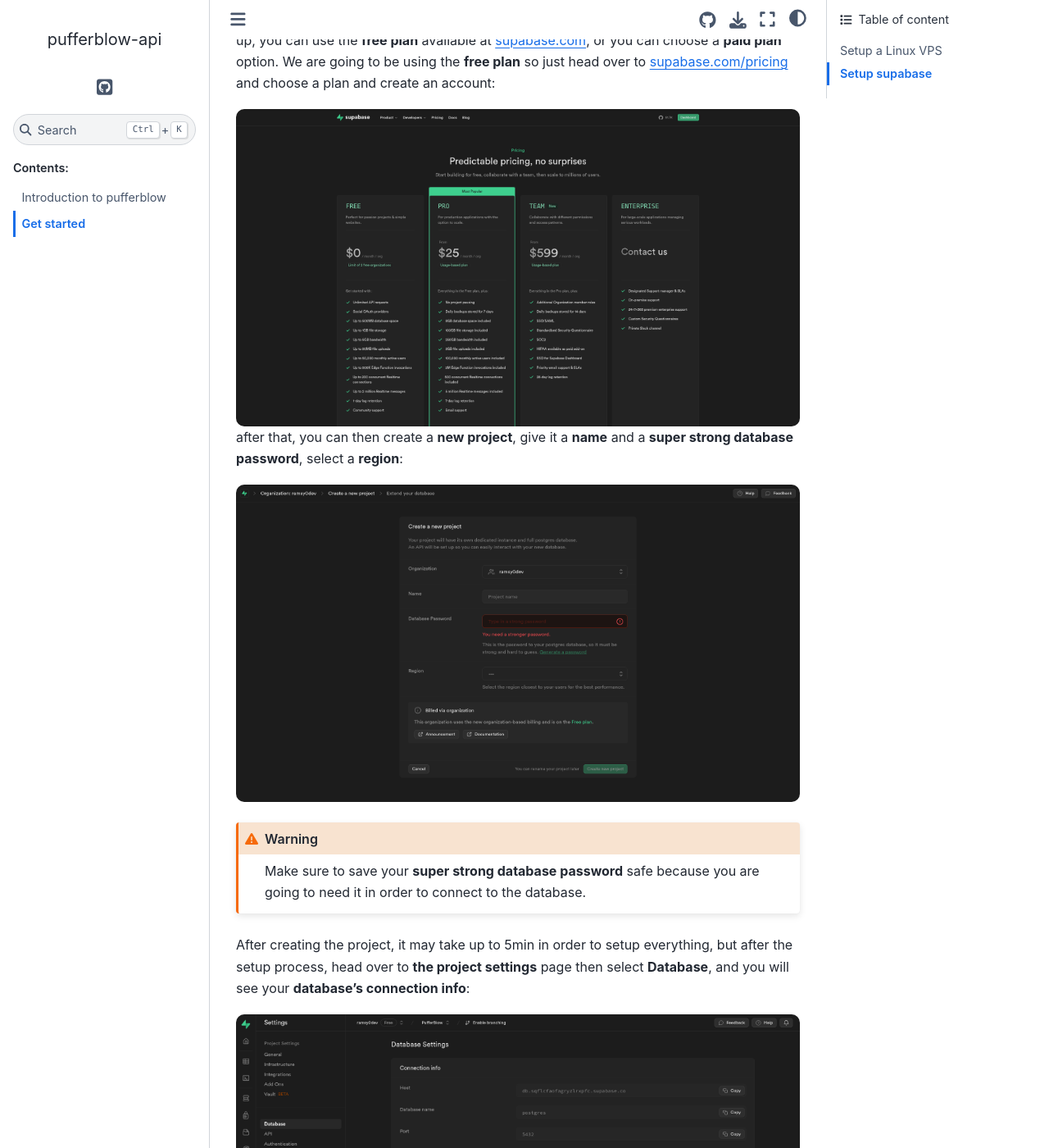
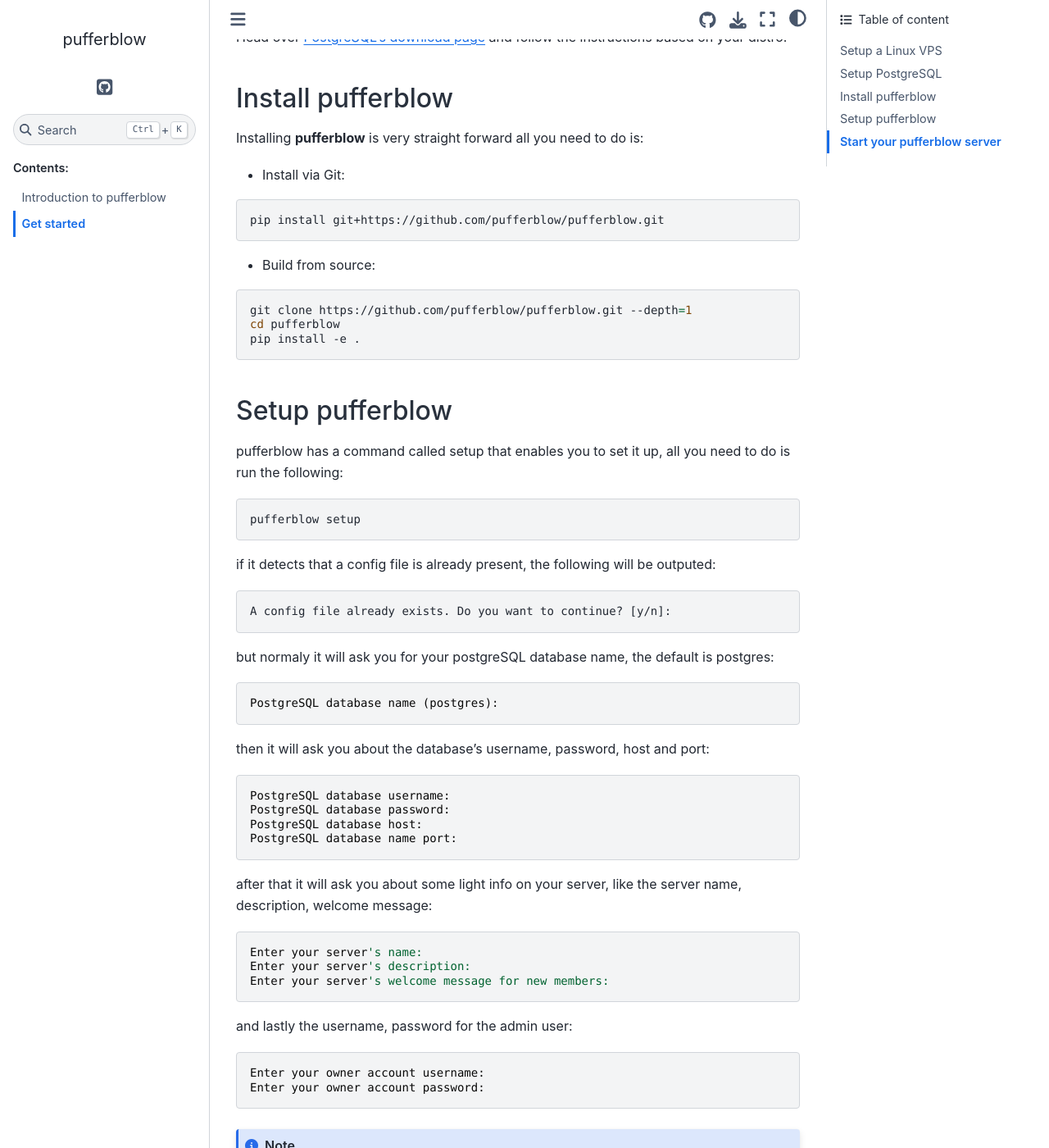
Before and after one commit to PufferBlow/pufferblow, a Sphinx documentation site: the page built from docs/get_started.rst, in a window 1280 px wide and 1400 px high, scrolled down 528 px. Shown: the whole window at 82% size. Built offline with Sphinx 7.4.7 and the Sphinx Book theme 1.1.4, drawn with Linux system fonts in a browser that asks for light colours; some of the changed text lies outside the part shown.

Commit message:
Update docs

```diff
--- a/docs/conf.py
+++ b/docs/conf.py
@@ -6,8 +6,8 @@
 # -- Project information -----------------------------------------------------
 # https://www.sphinx-doc.org/en/master/usage/configuration.html#project-information
 
-project = 'pufferblow-api'
-copyright = '2024, ramsy0dev'
+project = 'pufferblow'
+copyright = '2025, ramsy0dev'
 author = 'ramsy0dev'
 release = '0.0.1-beta'
 
@@ -30,20 +30,20 @@
 ]
 html_static_path = ['_static']
 
-html_title = "pufferblow-api"
+html_title = "pufferblow"
 html_favicon = "_static/favicon.ico"
 html_theme_options = {
     "use_download_button": True, # Allow users to download the current page in different formats
     "icon_links": [
         {
             "name": "GitHub",
-            "url": "https://github.com/PufferBlow/pufferblow-api",
+            "url": "https://github.com/PufferBlow/pufferblow",
             "icon": "fa-brands fa-square-github",
             "type": "fontawesome",
         }
     ],
     "icon_links_label": "Quick Links",
-    "repository_url": "https://github.com/PufferBlow/pufferblow-api",
+    "repository_url": "https://github.com/PufferBlow/pufferblow",
     "repository_branch": "docs",
     "path_to_docs": "./docs",
     "use_repository_button": True,
--- a/docs/get_started.rst
+++ b/docs/get_started.rst
@@ -3,7 +3,10 @@
 Get started
 ===============
 
-To get started on hosting your own `pufferblow <https://github.com/PufferBlow/pufferblow>`__ server, you will need to first setup a VPS (or you can try and host it on your local network using a spare laptop or even on your current machine), than you will need to setup `supabase <https://supabase.com>`__.
+To get started on hosting your own `pufferblow <https://github.com/PufferBlow/pufferblow>`__ server, you will need the following:
+
+* Linux VPS
+* PostgreSQL
 
 Setup a Linux VPS
 =================
@@ -13,32 +16,84 @@
 * `Oracle's Free tier <https://www.oracle.com/cloud/free>`_
 * `Contabo <https://contabo.com/en/>`_
 
-Setup supabase
-==============
+Setup PostgreSQL
+================
 
-Supabase is a Firebase alternative that is open-source, which is why we are using.
-To set it up, you can use the **free plan** available at `supabase.com <https://supabase.com>`__, or you can choose a **paid plan** option.
-We are going to be using the **free plan** so just head over to `supabase.com/pricing <https://supabase.com/pricing>`__ and choose a plan and create an account:
+Head over `PostgreSQL's download page <https://www.postgresql.org/download/>`_ and follow the instructions based on your distro.
 
-.. image:: ./_static/images/supabase-pricing.png
-    :class: image-style
-    :alt: Supabase pricing plans
+Install pufferblow
+=====================
 
+Installing **pufferblow** is very straight forward all you need to do is:
 
-after that, you can then create a **new project**, give it a **name** and a **super strong database password**, select a **region**:
+* Install via Git:
 
-.. image:: ./_static/images/supabase-new-project.png
-    :class: image-style
-    :alt: Supabase create a new project
+.. code-block:: bash
 
-.. warning::
+    pip install git+https://github.com/pufferblow/pufferblow.git
 
-    Make sure to save your **super strong database password** safe because you are going to need it in order to connect to the database.
+* Build from source:
 
-After creating the project, it may take up to 5min in order to setup everything, but after the setup process, head over to **the project settings** page then select **Database**, and you will see your **database's connection info**:
+.. code-block:: bash
 
-.. image:: ./_static/images/supabase-project-database-connection-info.png
-    :class: image-style
-    :alt: Supabase project's database connection info
+    git clone https://github.com/pufferblow/pufferblow.git --depth=1
+    cd pufferblow
+    pip install -e .
 
-make sure to save them in a text file because we're going to need them when setting up `pufferblow <https://github.com/PufferBlow/pufferblow>`__
+Setup pufferblow
+================
+
+pufferblow has a command called setup that enables you to set it up, all you need to do is run the following:
+
+.. code-block:: bash
+
+    pufferblow setup
+
+if it detects that a config file is already present, the following will be outputed:
+
+.. code-block::
+
+    A config file already exists. Do you want to continue? [y/n]:
+
+but normaly it will ask you for your postgreSQL database name, the default is postgres:
+
+.. code-block::
+
+    PostgreSQL database name (postgres):
+
+then it will ask you about the database's username, password, host and port:
+
+.. code-block::
+
+    PostgreSQL database username:
+    PostgreSQL database password:
+    PostgreSQL database host:
+    PostgreSQL database name port:
+
+after that it will ask you about some light info on your server, like the server name, description, welcome message:
+
+.. code-block::
+
+    Enter your server's name:
+    Enter your server's description:
+    Enter your server's welcome message for new members:
+
+and lastly the username, password for the admin user:
+
+.. code-block::
+
+    Enter your owner account username:
+    Enter your owner account password:
+
+.. note::
+
+    Don't panic when typing in a password; it will not be shown by design.
+
+Start your pufferblow server
+============================
+
+Now you can start your pufferblow server with the following command:
+
+.. code-block:: bash
+
+    pufferblow serve
--- a/docs/index.rst
+++ b/docs/index.rst
@@ -1,5 +1,5 @@
 
-Welcome to pufferblow-api docs's documentation!
+Welcome to **pufferblow**'s documentation!
 ===============================================
 
 .. toctree::
--- a/docs/introduction.rst
+++ b/docs/introduction.rst
@@ -5,80 +5,14 @@
 Introduction
 ============
 
-The `pufferblow <https://github.com/PufferBlow/pufferblow>`__ is the official open-source server for `PufferBlow <https://github.com/PufferBlow>`__. Using it you can host your own server and create a community for you, your friends, and potentially others to join and spend wonderful times together. One of the key strengths of the `pufferblow <https://github.com/PufferBlow/pufferblow>`__ is its robust security measures. Being open-source and free to use, it ensures your privacy as it implements advanced encryption algorithms such as Blowfish and bcrypt for data hashing and encryption, making the `pufferblow <https://github.com/PufferBlow/pufferblow>`__ a secure choice for hosting your own server.
-Unlike many other chat services that offer little control to the server owner, such as Discord and Guilded, `PufferBlow <https://github.com/PufferBlow/pufferblow>`__ stands apart. With `PufferBlow <https://github.com/PufferBlow/pufferblow>`__, you have the ability to host your own server using `pufferblow <https://github.com/PufferBlow/pufferblow>`__ and customize it according to your preferences.
+The **pufferblow** is the official open-source server for **pufferblow**. Using it you can host your own server and create a community for you, your friends, and potentially others to join and spend wonderful times together. One of the key strengths of the **pufferblow** is its robust security measures. Being open-source and free to use, it ensures your privacy as it implements advanced encryption algorithms such as Blowfish and bcrypt for data hashing and encryption, making the **pufferblow** a secure choice for hosting your own server.
+Unlike many other chat services that offer little control to the server owner, such as Discord and Guilded, **pufferblow** stands apart. With **pufferblow**, you have the ability to host your own server using **pufferblow** and customize it according to your preferences.
 
 The ideology of pufferblow
 ==============================
 
-This service enables users to host their own servers or instances while maintaining a consistent user experience across all these servers. Furthermore, users only need to create a single account on one server, which will be synchronized across all instances (aka fediverse network).
+This software enables users to host their own servers or instances while maintaining a consistent user experience across all these servers. Furthermore, users only need to create a single account on one server, which will be synchronized across all instances (aka fediverse network).
 
 .. note::
 
-   As of version **v0.0.1-beta**, the `pufferblow <https://github.com/PufferBlow/pufferblow>`__ does not yet support the Fediverse. However, this feature is planned for future releases. The primary reason for creating PufferBlow was to develop a Fediverse-compatible Discord-like chat service, which aligns with the ethos of the Fediverse itself.
-
-Prerequisites
-=============
-
-To start hosting your server, you will first need a couple things:
-
-* A **Linux VPS**, it can be any Linux distro that you want as long as it meets the following requirements:
-
- * At least 2 CPU cores.
-
- * 1 to 2 GB of RAM.
-
- * High network bandwidth.
-
-.. note::
-
-  you won't need a lot of storage to host `pufferblow <https://github.com/PufferBlow/pufferblow>`__, but if you are going to also host your own instance of `supabase <https://supabase.com/>`__ than it is recommended to have at least **50GB of storage or higher**.
-
-* `supabase <https://supabase.com/>`__ is an open-source alternative to Firebase. You have the option to either self-host it or use their free plan available at https://supabase.com. However, it's recommended not to self-host unless your server has a large number of members. If your server is expected to grow significantly, then self-hosting becomes the optimal solution. In such cases, you may also need to consider upgrading your VPS hardware to accommodate the increased load.
-
-Dependencies
-============
-
-These are mostly python libs and dependencies that are used by pufferblow:
-
-.. _FastAPI: https://fastapi.tiangolo.com/
-.. _Typer: https://typer.tiangolo.com/
-.. _Rich: https://rich.readthedocs.io/en/latest/
-.. _Uvicorn: https://www.uvicorn.org/
-.. _PyYAML: https://pyyaml.org/wiki/PyYAMLDocumentation
-.. _PyCryptodome: https://www.pycryptodome.org/en/latest/
-.. _bcrypt: https://pypi.org/project/bcrypt/
-.. _Loguru: https://loguru.readthedocs.io/en/stable/
-.. _pytz: http://pythonhosted.org/pytz/
-.. _psycopg2-binary: https://www.psycopg.org/docs/
-.. _pytest: https://docs.pytest.org/en/latest/
-.. _SQLAlchemy: https://www.sqlalchemy.org/
-.. _Websockets: https://websockets.readthedocs.io/en/stable/
-.. _HTTPX: https://www.python-httpx.org/
-
-* `FastAPI <FastAPI_>`_: FastAPI is a modern, fast (high-performance), web framework for building APIs with Python 3.6+ based on standard Python type hints.
-* `Typer <Typer_>`_: Typer is a library for building command line interface (CLI) applications, with support for argument parsing, validation, help messages, and more.
-* `Rich <Rich_>`_: Rich is a Python library for rendering rich text and beautiful formatting to the terminal.
-* `Uvicorn <Uvicorn_>`_: Uvicorn is a lightning-fast ASGI server implementation, using uvloop and httptools.
-* `PyYAML <PyYAML_>`_: PyYAML is a YAML parser and emitter for Python.
-* `PyCryptodome <PyCryptodome_>`_: PyCryptodome is a self-contained Python package of low-level cryptographic primitives.
-* `bcrypt <bcrypt_>`_: bcrypt is a password hashing function designed by Niels Provos and David Mazières.
-* `Loguru <Loguru_>`_: Loguru is a library which aims to bring enjoyable logging in Python.
-* `pytz <pytz_>`_: pytz brings the Olson tz database into Python.
-* `psycopg2-binary <psycopg2-binary_>`_: psycopg2-binary is a stand-alone package that includes the PostgreSQL binary libraries.
-* `pytest <pytest_>`_: pytest is a mature full-featured Python testing tool that helps you write better programs.
-* `SQLAlchemy <SQLAlchemy_>`_: SQLAlchemy is the Python SQL toolkit and Object-Relational Mapping (ORM) system.
-* `Websockets <Websockets_>`_: Websockets is a library for building WebSocket servers and clients in Python.
-* `HTTPX <HTTPX_>`_: HTTPX is a fully featured HTTP client for Python 3, which provides sync and async APIs, and support for both HTTP/1.1 and HTTP/2.
-
-for the documentation, we used the `sphinx <https://www.sphinx-doc.org/en/master/>`__ document generator:
-
-.. _Sphinx: https://www.sphinx-doc.org/en/master/
-.. _SphinxBookTheme: https://github.com/executablebooks/sphinx-book-theme
-.. _SphinxAutobuild: https://pypi.org/project/sphinx-autobuild/
-.. _SphinxFavicon: https://pypi.org/project/sphinx-favicon/
-
-* `Sphinx <Sphinx_>`_: Sphinx is a tool that makes it easy to create intelligent and beautiful documentation.
-* `Sphinx Book Theme <SphinxBookTheme_>`_: The Sphinx Book Theme is a theme for Sphinx that is designed to look good for books and documentation.
-* `Sphinx Autobuild <SphinxAutobuild_>`_: Sphinx Autobuild is a tool that automatically rebuilds your Sphinx documentation whenever changes are detected.
-* `Sphinx Favicon <SphinxFavicon_>`_: Sphinx Favicon is an extension for Sphinx that adds support for favicons in your documentation.
+   As of version **v0.0.1-beta**, **pufferblow** does not yet support the Fediverse. However, this feature is planned for future releases. The primary reason for creating **pufferblow** was to develop a Fediverse-compatible Discord-like chat service, which aligns with the ethos of the Fediverse itself.
```
